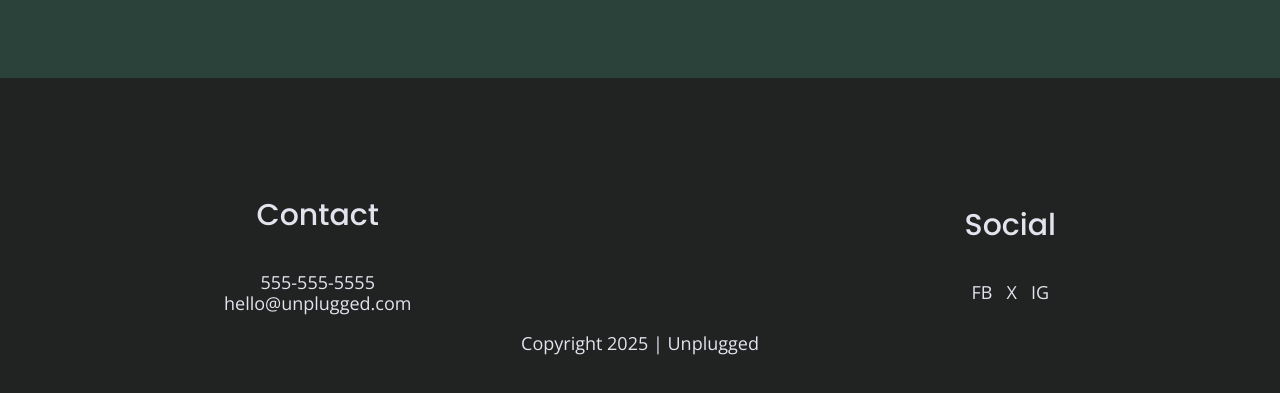
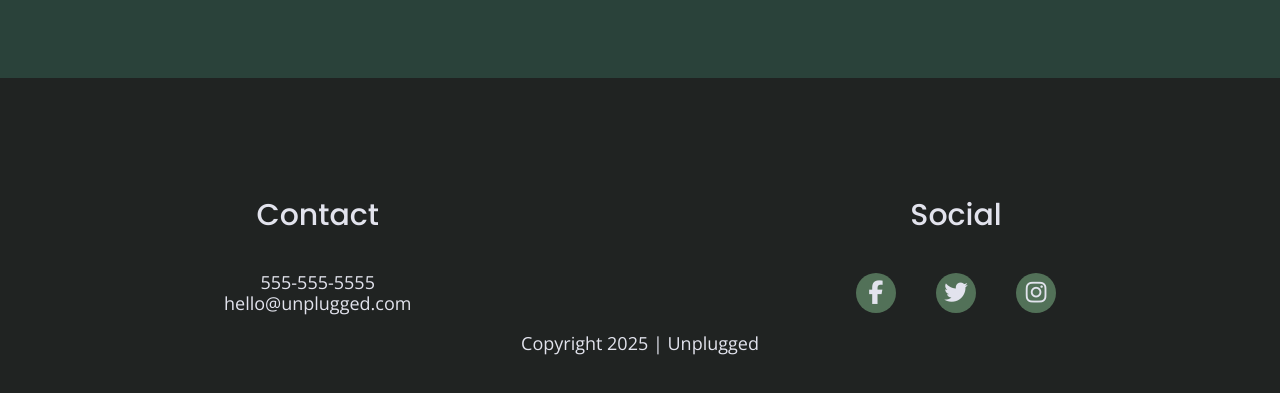
Before and after one commit to carolyn-lm/unplugged, a website built with Parcel: page index.html in a window 1280 px wide. Shown: the part 2350-2743 px from the top of the page. Built offline with nearby package versions, Linux system fonts and the light colour scheme.

Commit message:
Add social icons

```diff
--- a/css/main.css
+++ b/css/main.css
@@ -222,6 +222,14 @@ footer .social-icons p {
   display: flex;
   justify-content: center;
   align-items: center;
+  background-color: #527158;
+  border-radius: 50%;
+  width: 40px;
+  height: 40px;
+}
+
+footer .social-icons p i {
+  font-size: 1.3125em;
 }
 
 footer .copyright {
@@ -554,6 +562,11 @@ input[type=button] {
     line-height: 1.125;
   }
 
+  footer .social-icons {
+    width: 12.5em;
+    justify-content: space-between;
+  }
+
   footer .copyright {
     width: 100%;
   }
--- a/index.html
+++ b/index.html
@@ -158,13 +158,13 @@
           <h4>Social</h4>
           <div class="social-icons">
             <p>
-              <a href="https://www.facebook.com" target="_blank" rel="noopener">FB</a>
+              <a href="https://www.facebook.com" target="_blank"><i class="fab fa-facebook-f"></i></a>
             </p>
             <p>
-              <a href="https://www.twitter.com" target="_blank" rel="noopener">X</a>
+              <a href="https://www.twitter.com" target="_blank"><i class="fab fa-twitter"></i></a>
             </p>
             <p>
-              <a href="https://www.instagram.com" target="_blank" rel="noopener">IG</a>
+              <a href="https://www.instagram.com" target="_blank"><i class="fab fa-instagram"></i></a>
             </p>
           </div> <!-- end social-icons -->
         </div> <!-- end social -->
```
Also changed, not shown: about/index.html (+3 -3 lines), faq/index.html (+3 -3 lines).
